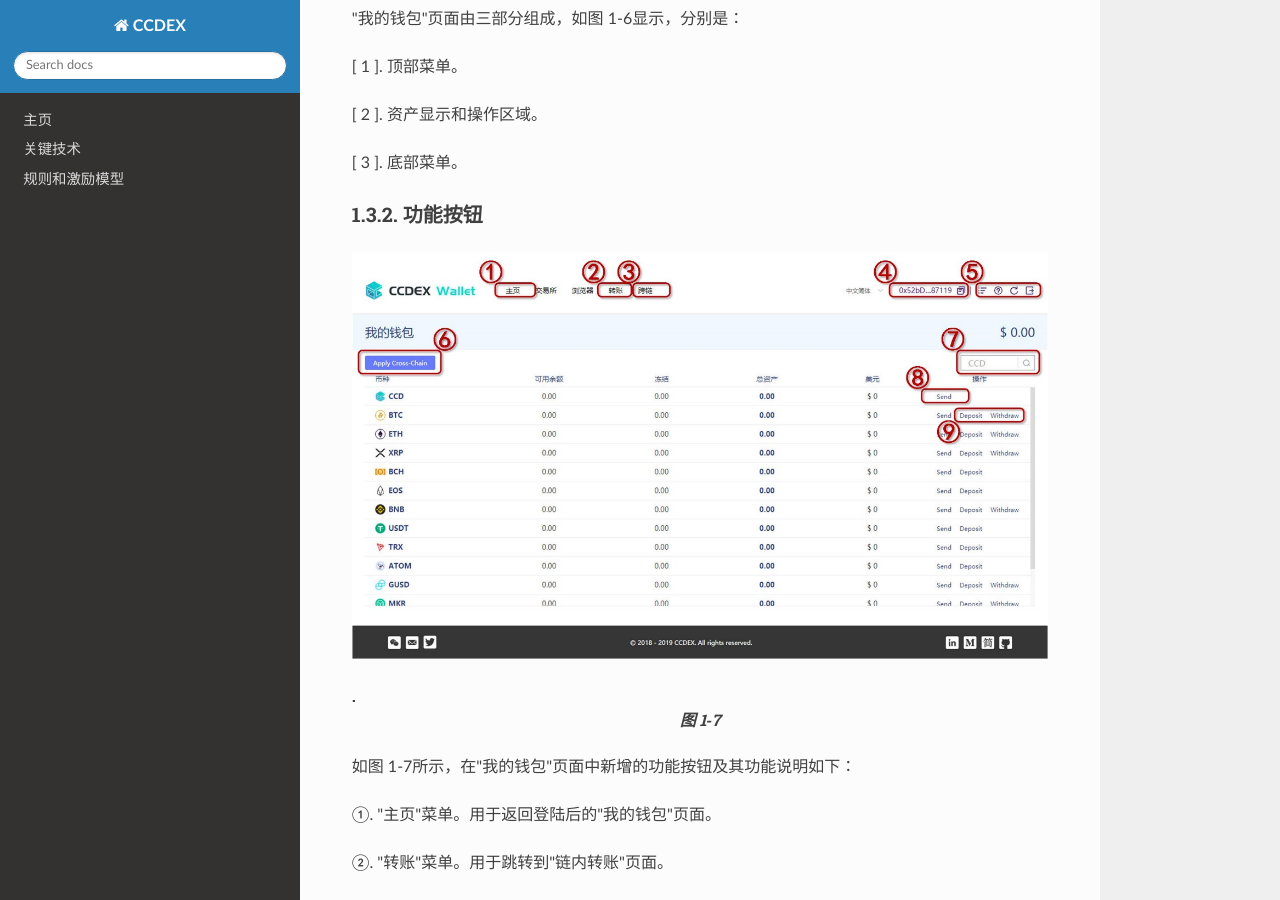
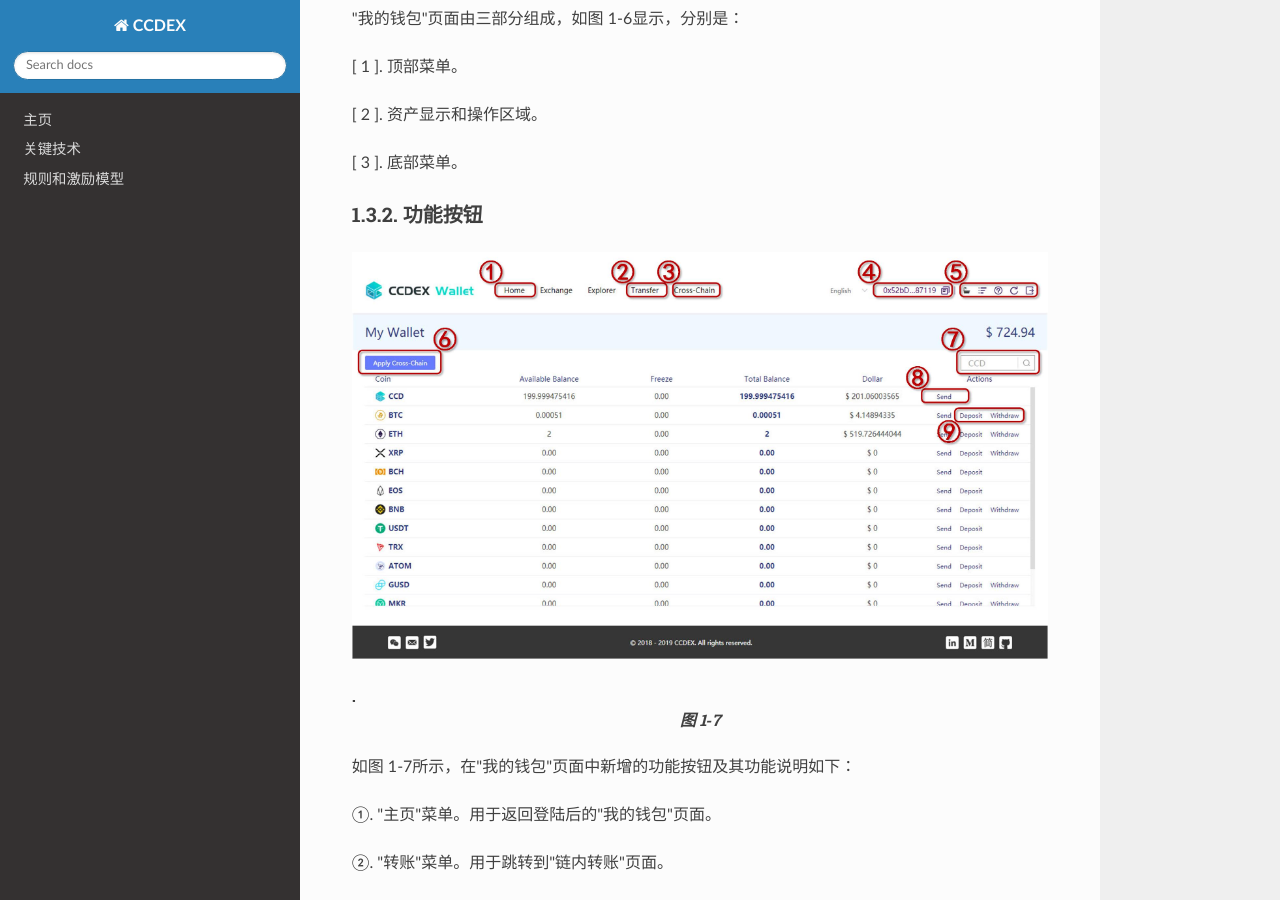
Before and after one commit to ccdex/cc-wiki, an MkDocs documentation site: the page built from docs/zh_CN/docs/Wallet_Manual_zh_CN.md, in a window 1280 px wide and 900 px high, scrolled down 4397 px. Built offline with MkDocs 1.6.1, drawn with Linux system fonts in a browser that asks for light colours; nearby versions of some CDN libraries.

Commit message:
Update Wallet_Manual_zh_CN.md

```diff
--- a/docs/zh_CN/docs/Wallet_Manual_zh_CN.md
+++ b/docs/zh_CN/docs/Wallet_Manual_zh_CN.md
@@ -94,7 +94,7 @@
 
 ### 1.3.2. 功能按钮
 
-![图 1‑7](img/image7.jpeg)
+![图 1‑7](img/image7.jpg)
 
 ###### .　　　　　　　　　　　　　　　　　　　　　　　　　　　　　　<center>*图 1‑7*</center>
 
```
